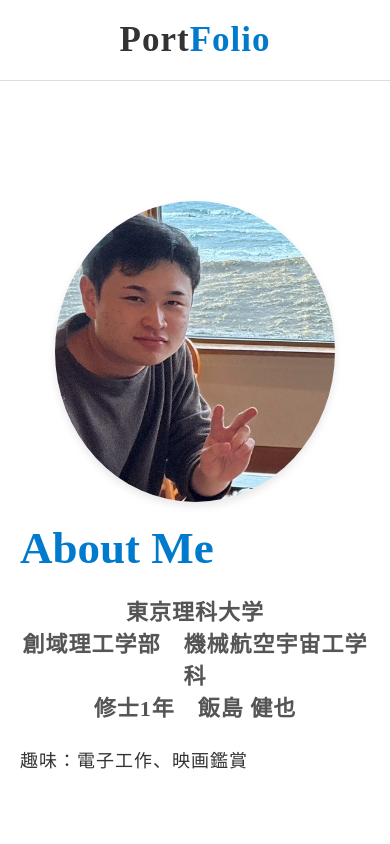
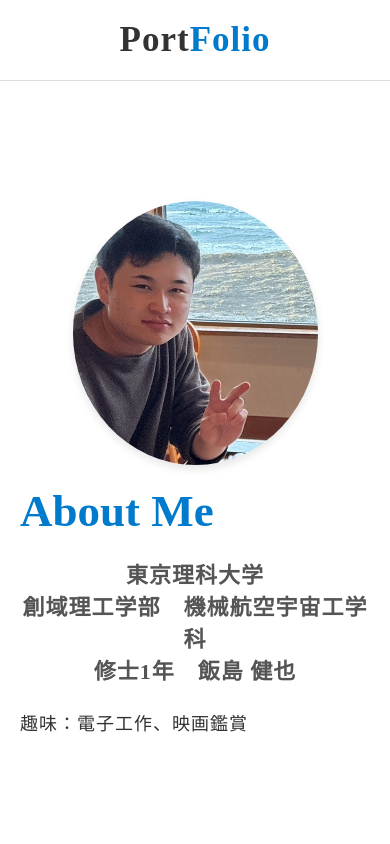
Before and after one commit to iken008/portfolio-website, a plain HTML site: page index.html in a window 390 px wide. Shown: the top 844 px of the page. Drawn offline with Linux system fonts and the light colour scheme; a web font is replaced by a local one.

Commit message:
second commit

```diff
--- a/css/style.css
+++ b/css/style.css
@@ -67,11 +67,13 @@ nav ul li a:hover {
     max-width: 430px;
     border-radius: 50%;
     box-shadow: 0 4px 8px rgba(0, 0, 0, 0.1);
+    margin-right: 30px;
+    margin-bottom: 30px;
 }
 
 .about-text {
     width: 100%;
-    max-width: 550px;
+    max-width: 450px;
     color: #333;
 }
 
@@ -224,9 +226,9 @@ nav ul li a:hover {
         padding: 20px;
     }
     .about img {
-        width: 80%;
+        width: 70%;
         max-width: 300px;
-        margin-bottom: 20px;
+        margin: 0 auto 20px auto;
     }
     .about-text h5 {
         text-align: center;
```
